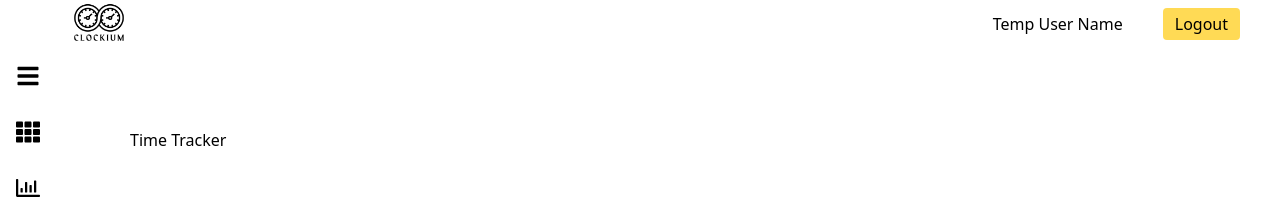
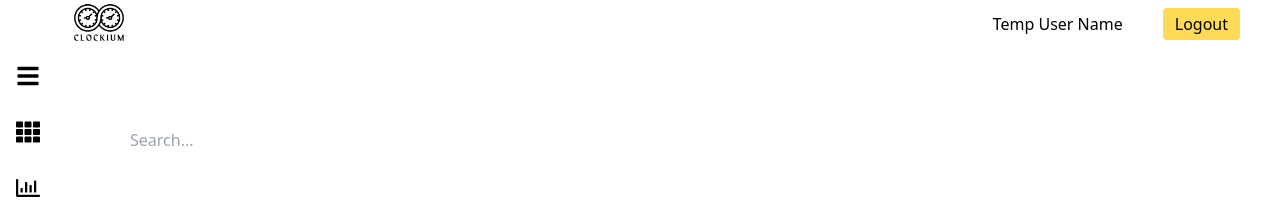
Before and after one commit to prince-bojji/hacktiv, a React (Vite) app in the folder hacktiv/: page /TimeTracker in a window 1280 px wide. Shown: the top 218 px of the page. Built offline with nearby package versions, Linux system fonts and the light colour scheme.

Commit message:
searchbar

```diff
--- a/hacktiv/src/pages/TimeTracker.jsx
+++ b/hacktiv/src/pages/TimeTracker.jsx
@@ -2,10 +2,14 @@ import React from 'react'
 
 function TimeTracker() {
   return (
-    <>
-     <p>Time Tracker</p>
-    </>
-  )
+    <div>
+      <input
+        type="text"
+        placeholder="Search..."
+        onChange={(e) => props.onSearchChange(e.target.value)}
+      />
+    </div>
+  );
 }
 
 export default TimeTracker
```
